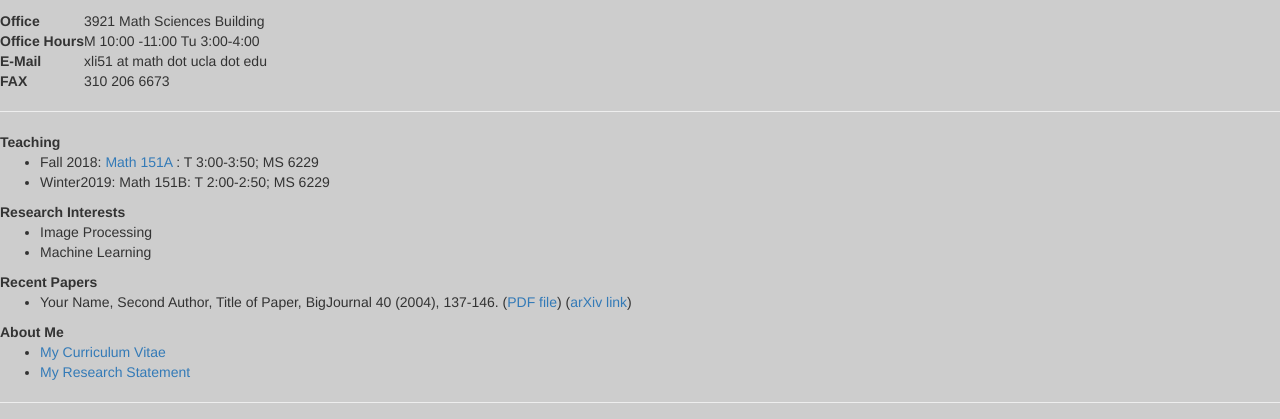
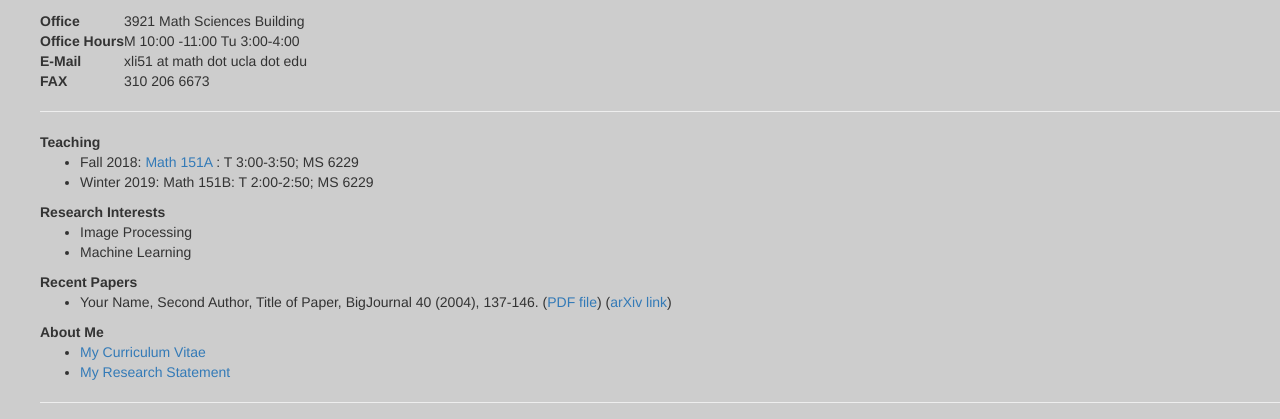
Before and after one commit to RenfeiChen/Homepage, a plain HTML site: page index.html in a window 1280 px wide. Shown: the part 153-572 px from the top of the page. Drawn offline with nearby package versions, Linux system fonts and the light colour scheme.

Commit message:
edition2

```diff
--- a/index.html
+++ b/index.html
@@ -3,6 +3,9 @@
 <!-- Go through all the generic content and replace with your own data. -->
 <html>
 <head>
+<style type="text/css">
+p.margin {margin-left:50px;}
+</style>
 <title>Home Page of Xia Li</title> <!-- Change name, 4 places -->
 <meta http-equiv="Content-Type" content="text/html; charset=iso-8859-1">
 <meta name="author" content="Your Name"> <!-- Change name, 4 places -->
@@ -24,7 +27,7 @@ background-color:#CDCDCD
 
 
 
-<body>
+<body style="padding-left: 40px;">
 <!-- For the following #include to work, the file must be called index.shtml -->
 <!-- If you aren't using #include, call it index.html -->
 <!--(if you want the banner and navigation bar remove all in parens)#include virtual="/styles/top.incl" -->
@@ -43,7 +46,6 @@ float can be left or right
 <img src="mugshot.jpg" width="25%" style="float:right; margin-top: 1em"
     alt="Portrait of Your Name">
     Ending comment, remove to reveal image --><!-- Change name, 4 places -->
-
 <h1>Xia Li</h1> <!-- Change name, 4 places -->
 <div style="text-align: center">
 <br>Graduate Student
@@ -69,7 +71,7 @@ float can be left or right
 href="https://ccle.ucla.edu/course/view/18F-MATH151A-4">Math 151A </a>:
 T
 3:00-3:50; MS 6229
-    <li>Winter2019: Math 151B: T 2:00-2:50; MS 6229</li>
+    <li>Winter 2019: Math 151B: T 2:00-2:50; MS 6229</li>
     </ul>
 
 <dt>Research Interests
```
